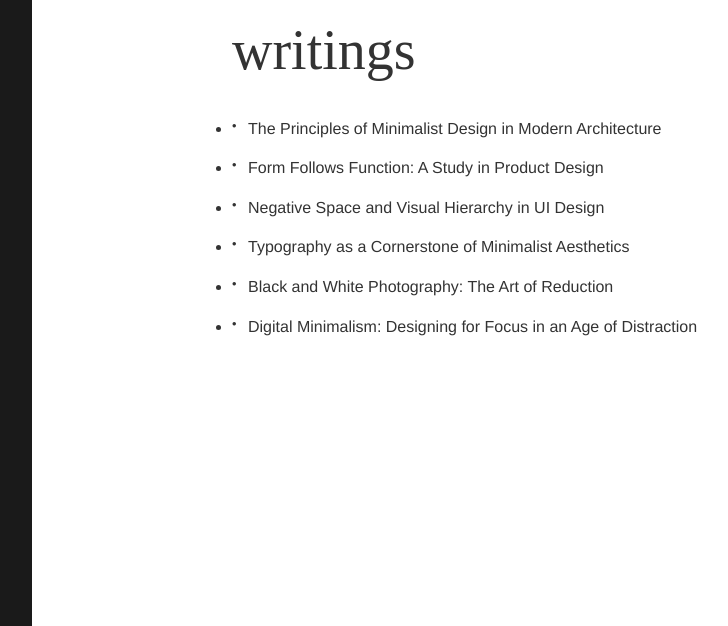
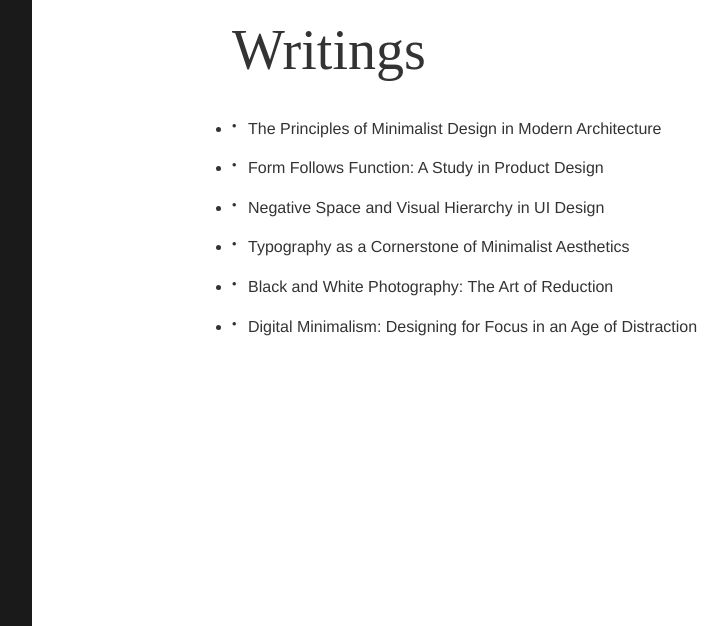
Before and after one commit to Firecracker280/Isamu, a Jekyll site: the page built from writings.md, in a window 1280 px wide, cut to the strip 274-900 px from the top of the page. Shown: the whole strip, without its empty margins (48-776 px from the left). Built offline with Jekyll 4.4.1, drawn with Linux system fonts in a browser that asks for light colours.

```diff
--- a/writings.md
+++ b/writings.md
@@ -14,7 +14,7 @@ banner_image: /assets/images/writings-banner.jpg
   </section>
 
   <section class="content">
-    <h1>writings</h1>
+    <h1>Writings</h1>
     <ul class="writings-list">
       <li><a href="/articles/minimalist-design-architecture">The Principles of Minimalist Design in Modern Architecture</a></li>
       <li><a href="/articles/form-follows-function">Form Follows Function: A Study in Product Design</a></li>
```
